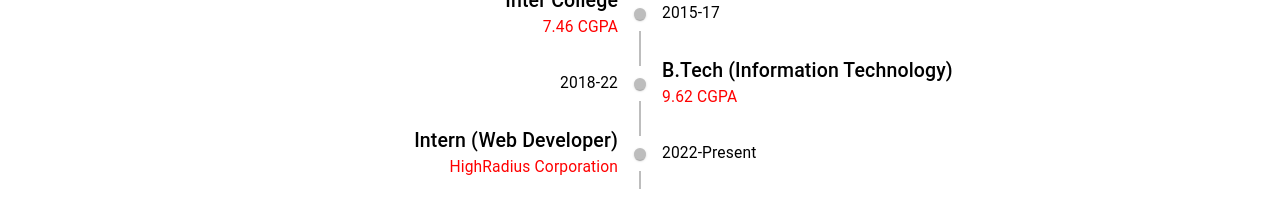
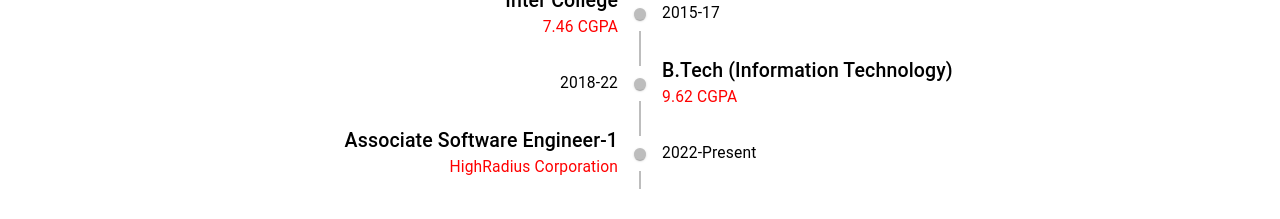
Before and after one commit to hopansh/myPortfolio, a React app: page / in a window 1280 px wide. Shown: the part 1300-1519 px from the top of the page. Built offline with nearby package versions, Linux system fonts and the light colour scheme.

Commit message:
Updated Designation

```diff
--- a/src/components/page2/index.js
+++ b/src/components/page2/index.js
@@ -95,7 +95,7 @@ const Page2 = () => {
           </TimelineSeparator>
           <TimelineContent>
             <Typography variant='h6' component='span'>
-              Intern (Web Developer)
+              Associate Software Engineer-1
             </Typography>
             <Typography sx={{ color: 'red' }}>
               HighRadius Corporation
```
